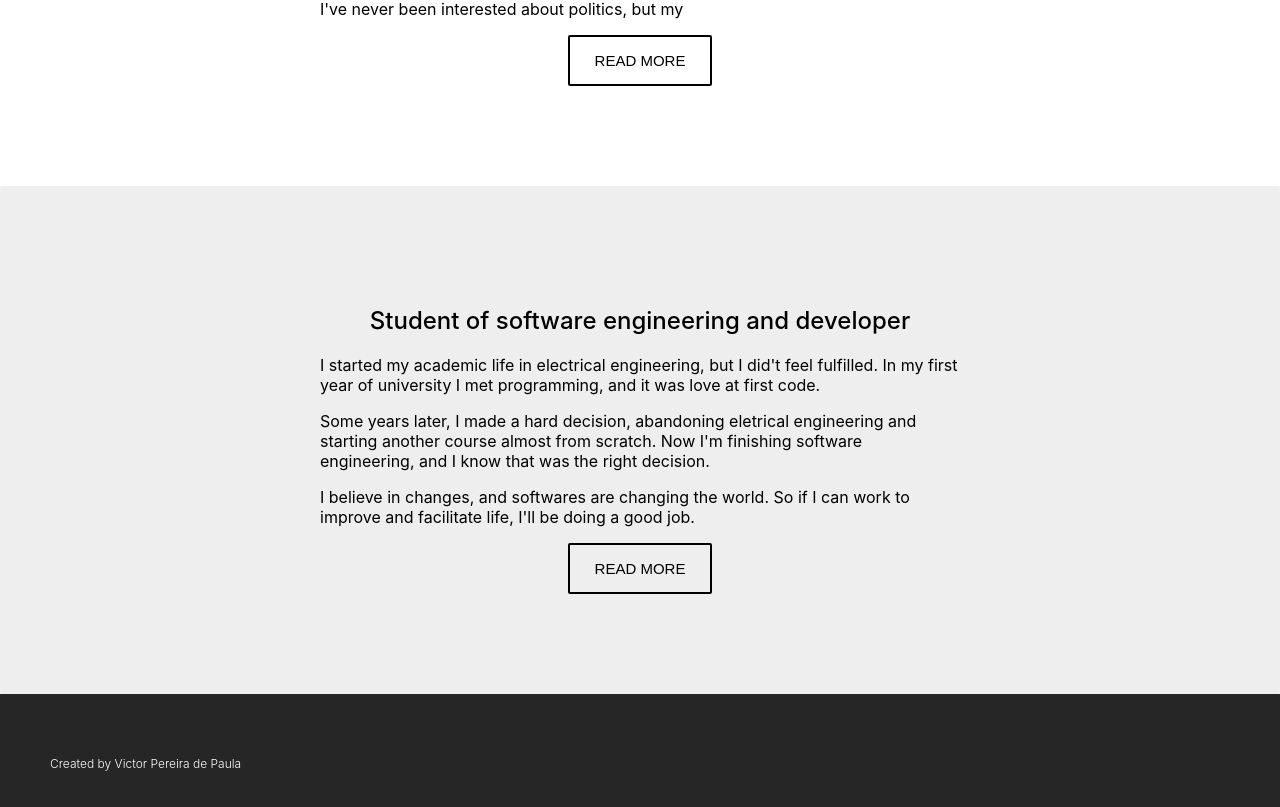
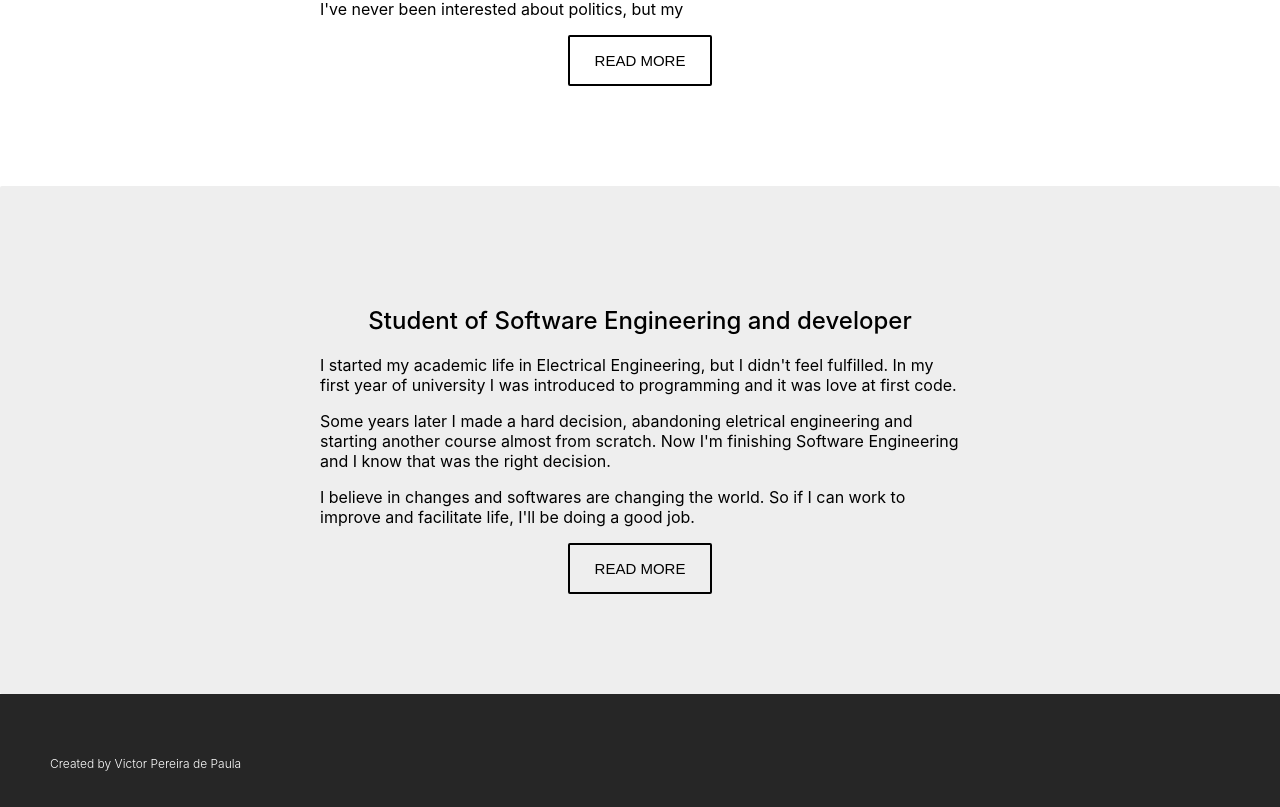
Before and after one commit to victorpereiradepaula/learning-angular5, an Angular app: page / in a window 1280 px wide. Shown: the part 875-1682 px from the top of the page. Built offline with nearby package versions, Linux system fonts and the light colour scheme.

Commit message:
Review + build

```diff
--- a/src/app/components/home/home.component.html
+++ b/src/app/components/home/home.component.html
@@ -22,11 +22,11 @@
 </div>
 
 <div class="professional__box">
-  <h2 class="professional__title">Student of software engineering and developer</h2>
+  <h2 class="professional__title">Student of Software Engineering and developer</h2>
 
-  <p>I started my academic life in electrical engineering, but I did't feel fulfilled. In my first year of university I met programming, and it was love at first code.</p>
-  <p>Some years later, I made a hard decision, abandoning eletrical engineering and starting another course almost from scratch. Now I'm finishing software engineering, and I know that was the right decision.</p>
-  <p>I believe in changes, and softwares are changing the world. So if I can work to improve and facilitate life, I'll be doing a good job.</p>
+  <p>I started my academic life in Electrical Engineering, but I didn't feel fulfilled. In my first year of university I was introduced to programming and it was love at first code.</p>
+  <p>Some years later I made a hard decision, abandoning eletrical engineering and starting another course almost from scratch. Now I'm finishing Software Engineering and I know that was the right decision.</p>
+  <p>I believe in changes and softwares are changing the world. So if I can work to improve and facilitate life, I'll be doing a good job.</p>
   <button class="button_black block_center">Read more</button>
 
 </div>
```
Also changed, not shown: 5 other files (tests, documents, lock files or other folders).
